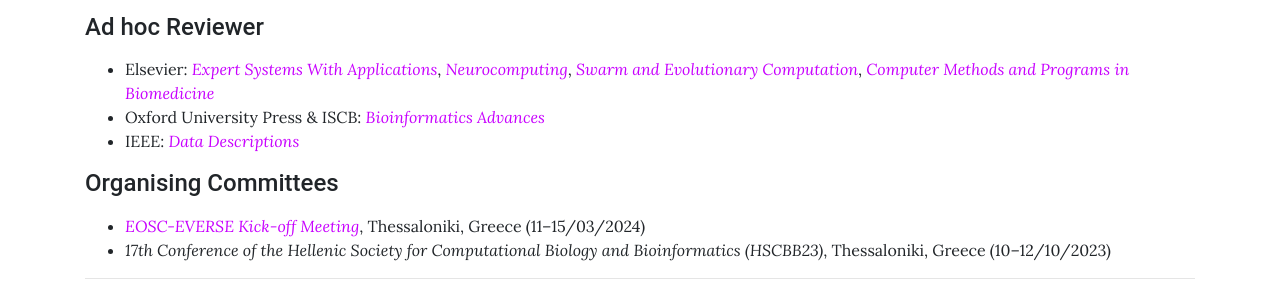
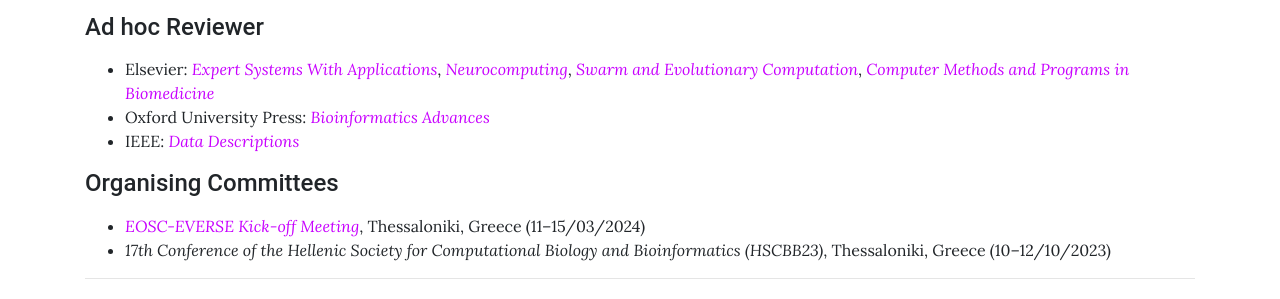
Before and after one commit to sfragkoul/sfragkoul.github.io, a Jekyll site: the page built from pages/CV.md, in a window 1280 px wide and 900 px high, scrolled down 1706 px. Shown: the part 350-649 px from the top of the window. Built offline with Jekyll 4.4.1, drawn with Linux system fonts in a browser that asks for light colours.

Commit message:
Correct publisher attribution for Bioinformatics Advances

```diff
--- a/pages/CV.md
+++ b/pages/CV.md
@@ -90,7 +90,7 @@
 
 #### Ad hoc Reviewer
 - Elsevier: *[Expert Systems With Applications](https://www.sciencedirect.com/journal/expert-systems-with-applications)*, *[Neurocomputing](https://www.sciencedirect.com/journal/neurocomputing)*, *[Swarm and Evolutionary Computation](https://www.sciencedirect.com/journal/swarm-and-evolutionary-computation/about/aims-and-scope)*, *[Computer Methods and Programs in Biomedicine](https://www.sciencedirect.com/journal/computer-methods-and-programs-in-biomedicine)*
-- Oxford University Press & ISCB: *[Bioinformatics Advances](https://academic.oup.com/bioinformaticsadvances)*
+- Oxford University Press: *[Bioinformatics Advances](https://academic.oup.com/bioinformaticsadvances)*
 - IEEE: *[Data Descriptions](https://www.ieee-data.org/)*
 
 #### Organising Committees
```
